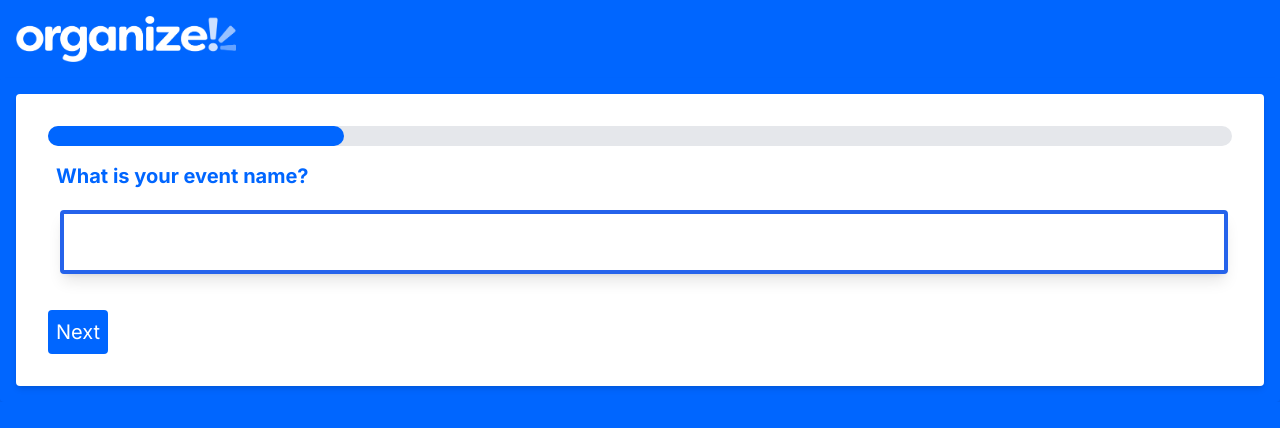
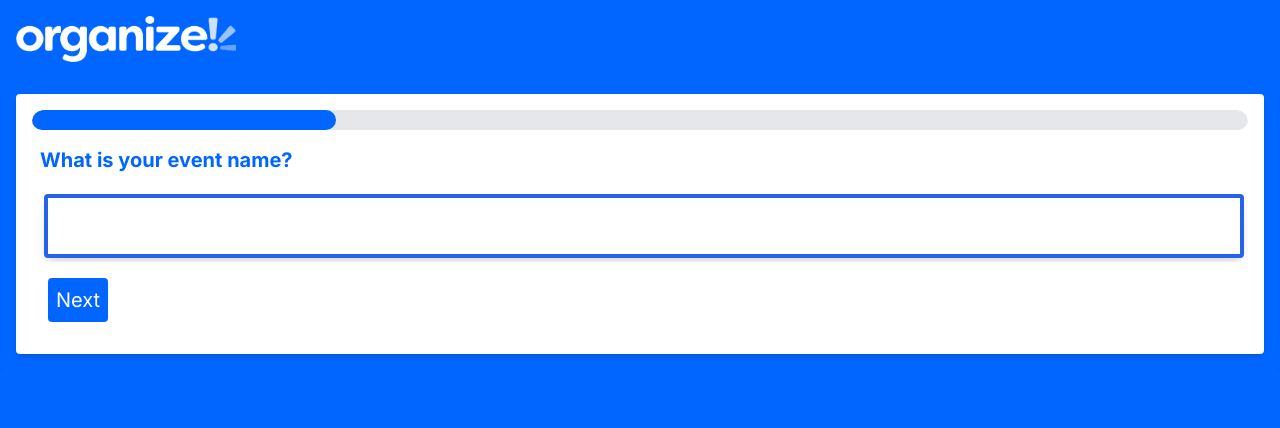
Before and after one commit to shirinmjr/organize-app, a Next.js app: page /event-page/new in a window 1280 px wide. Shown: the top 428 px of the page. Built offline with nearby package versions, Linux system fonts and the light colour scheme.

Commit message:
reduce form padding

```diff
--- a/app/globals.css
+++ b/app/globals.css
@@ -37,7 +37,7 @@
     @apply text-sm;
   }
   form {
-    @apply rounded-xl p-4 bg-white  text-blue-500;
+    @apply text-blue-500 bg-white rounded-xl;
   }
   label {
     @apply mt-4 text-blue-700;
@@ -45,7 +45,7 @@
   input,
   select,
   textarea {
-    @apply m-1 rounded p-1 border-spacing-3 border-blue-400;
+    @apply p-1 m-1 border-blue-400 rounded border-spacing-3;
   }
   .field-option {
     display: flex;
@@ -56,22 +56,22 @@
 
 @layer components {
   .icon {
-    @apply text-default-text text-xl;
+    @apply text-xl text-default-text;
   }
   .btn {
-    @apply hover:no-underline bg-white tracking-wider  text-center font-bold cursor-pointer px-4 py-2 border-princetonOrange rounded-full hover:bg-blue-accent-hover transition-colors block shadow-lg text-slate-900 border-2;
+    @apply block px-4 py-2 font-bold tracking-wider text-center bg-white border-2 rounded-full shadow-lg cursor-pointer hover:no-underline border-princetonOrange hover:bg-blue-accent-hover transition-colors text-slate-900;
   }
   .blue-btn {
-    @apply text-white text-xl m-4 p-2 rounded bg-brandBlue hover:bg-blue-600;
+    @apply p-2 m-4 text-xl text-white rounded bg-brandBlue hover:bg-blue-600;
   }
   .event-form {
     @apply flex flex-col px-2;
   }
   .form-q-title {
-    @apply text-brandBlue my-4;
+    @apply my-4 text-brandBlue;
   }
   .input-main {
-    @apply w-full bg-white text-black p-4 rounded border-blue-600 border-4 shadow-lg focus:border-princetonOrange  focus:ring focus:ring-orange-200;
+    @apply w-full p-4 text-black bg-white border-4 border-blue-600 rounded shadow-lg focus:border-princetonOrange focus:ring focus:ring-orange-200;
   }
   .input-secondary {
     @apply w-full text-blue-900 field-option rounded-md shadow-sm focus:outline-none focus:border-princetonOrange;
```
